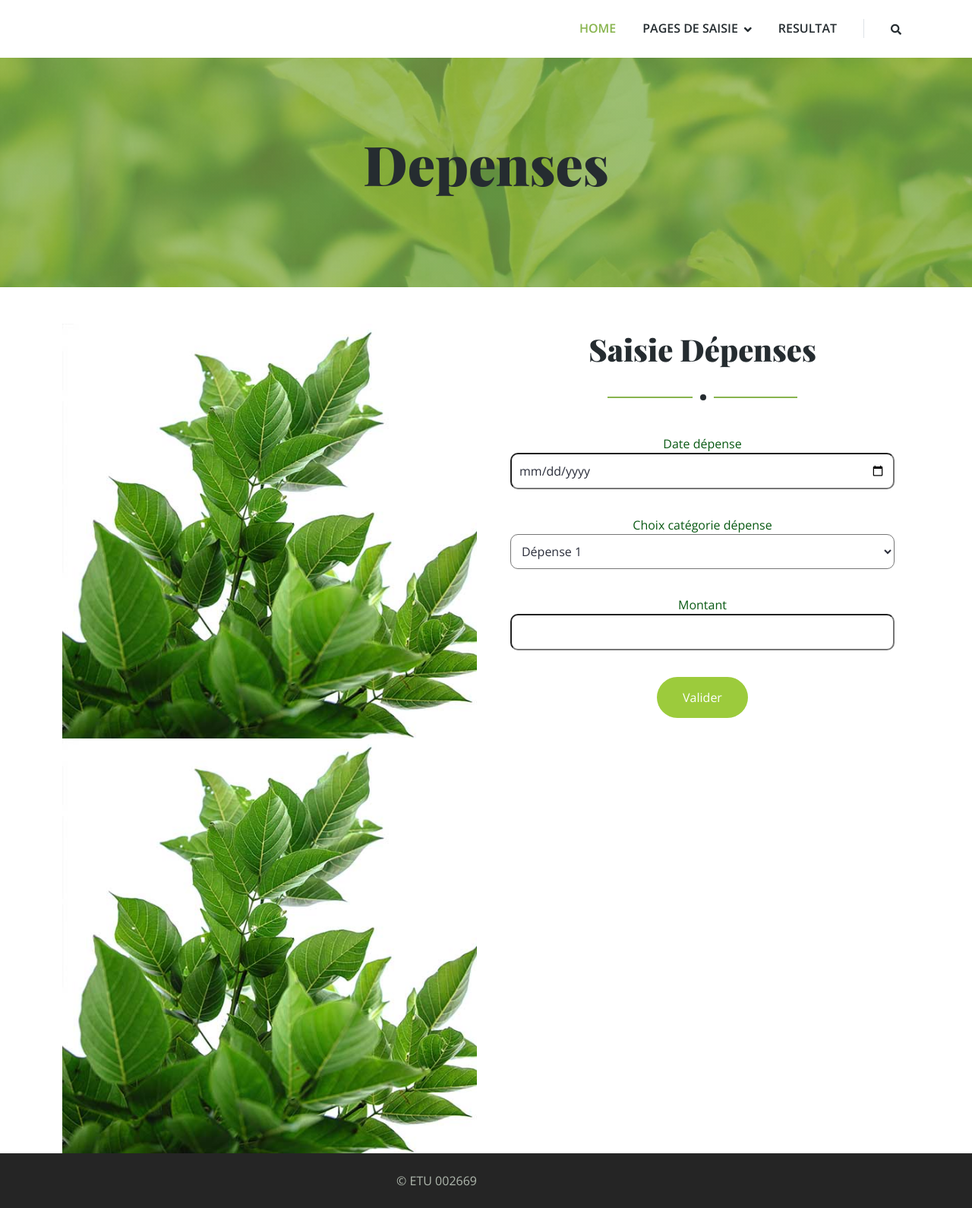
After one commit to Miarantsoo/Exam30h, a PHP site: page /pages/saisie-depense.php in a window 1280 px wide. The commit adds this page. Shown: the whole page at 76% size. Run offline with PHP 8.4, Linux system fonts and the light colour scheme; some libraries are stand-ins or nearby versions.

Commit message:
front-utilisateur

```diff
--- a/assets/css/style-insert.css
+++ b/assets/css/style-insert.css
@@ -14,7 +14,6 @@
     position: relative;
     color: #075811;
     animation: slide-up 0.5s ease;
-    margin-left: 200px;
 }
 
 input, select{
@@ -49,7 +48,7 @@ th {
 }
 
 button{
-    background-color:#85ab37;
+    background-color:#9ccb3c;
     color: #fff;
     padding: 15px 34px;
     margin-left: 10px;
--- /dev/null
+++ b/pages/saisie-depense.php
@@ -0,0 +1,132 @@
+<!DOCTYPE html>
+<html lang="en">
+<head>
+    <meta charset="utf-8">
+    <title>Tea House - Tea Shop Website Template</title>
+    <meta content="width=device-width, initial-scale=1.0" name="viewport">
+    <meta content="" name="keywords">
+    <meta content="" name="description">
+
+    <!-- Favicon -->
+    <link href="../assets/img/favicon.ico" rel="icon">
+
+    <!-- Google Web Fonts -->
+    <link rel="preconnect" href="https://fonts.googleapis.com">
+    <link rel="preconnect" href="https://fonts.gstatic.com" crossorigin>
+    <link href="https://fonts.googleapis.com/css2?family=Open+Sans:wght@400;600&family=Playfair+Display:wght@700;900&display=swap" rel="stylesheet">
+
+    <!-- Icon Font Stylesheet -->
+    <link href="https://cdnjs.cloudflare.com/ajax/libs/font-awesome/5.10.0/css/all.min.css" rel="stylesheet">
+    <link href="https://cdn.jsdelivr.net/npm/bootstrap-icons@1.4.1/font/bootstrap-icons.css" rel="stylesheet">
+
+    <!-- Libraries Stylesheet -->
+    <link href="../assets/lib/animate/animate.min.css" rel="stylesheet">
+    <link href="../assets/lib/owlcarousel/assets/owl.carousel.min.css" rel="stylesheet">
+
+    <!-- Customized Bootstrap Stylesheet -->
+    <link href="../assets/css/bootstrap.min.css" rel="stylesheet">
+
+    <link href="../assets/css/style.css" rel="stylesheet">
+    <link href="../assets/css/style-insert.css" rel="stylesheet">
+
+</head>
+<body>
+    <div class="container-fluid bg-white sticky-top" style="top: -150px;">
+        <div class="container">
+            <nav class="navbar navbar-expand-lg bg-white navbar-light py-2 py-lg-0">
+                <!-- <a href="index.html" class="navbar-brand">
+                    <img class="img-fluid" src="../assets/img/logo.png" alt="Logo">
+                </a> -->
+                <button type="button" class="navbar-toggler ms-auto me-0" data-bs-toggle="collapse" data-bs-target="#navbarCollapse">
+                    <span class="navbar-toggler-icon"></span>
+                </button>
+                <div class="collapse navbar-collapse" id="navbarCollapse">
+                    <div class="navbar-nav ms-auto">
+                        <a href="acceuil-utilisateur.php" class="nav-item nav-link active">Home</a>
+                        <div class="nav-item dropdown">
+                            <a href="#" class="nav-link dropdown-toggle" data-bs-toggle="dropdown">Pages de saisie</a>
+                            <div class="dropdown-menu bg-light rounded-0 m-0">
+                                <a href="saisie-cueillette.php" class="dropdown-item">Cueillettes</a>
+                                <a href="saisie-depense.php" class="dropdown-item">Depenses</a>
+                            </div>
+                        </div>
+                        <a href="#" class="nav-item nav-link">Resultat</a>
+                    </div>
+                    <div class="border-start ps-4 d-none d-lg-block">
+                        <button type="button" class="btn btn-sm p-0"><i class="fa fa-search"></i></button>
+                    </div>
+                </div>
+            </nav>
+        </div>
+    </div>
+
+    <div class="container-fluid page-header py-5 mb-5 wow fadeIn" data-wow-delay="0.1s" style="visibility: visible; animation-delay: 0.1s; animation-name: fadeIn;">
+        <div class="container text-center py-5">
+            <h1 class="display-2 text-dark mb-4  slideInDown">Depenses</h1>
+            <nav aria-label="breadcrumb animated slideInDown">
+            </nav>
+        </div>
+    </div>
+
+<div class="container">
+  <div class="row">
+    <div class="col-lg-6">
+      <img src="../assets/img/article.jpg" class="img-fluid" alt="Image description">
+    </div>
+    <div class="col-lg-6">
+      <div class="form-insert">
+        <div class="section-title text-center mx-auto wow fadeInUp" data-wow-delay="0.1s" style="max-width: 500px; visibility: visible; animation-delay: 0.1s; animation-name: fadeInUp;">
+          <h1 class="display-6">Saisie Dépenses</h1>
+        </div>
+        <form action="#" class="mt-4">
+            <div class="mb-3">
+            <label for="Date">Date dépense</label>
+            <input type="date" id="date" name="date"required>
+        </div>
+
+        <div class="mb-3">
+            <label for="categorie">Choix catégorie dépense</label>
+            <select id="choix-depense" name="choix-depense" required>
+            <option value="depense1">Dépense 1</option>
+            <option value="depense2">Dépense 2</option>
+            </select>
+        </div>
+
+        <div class="mb-3">
+            <label for="montant">Montant</label>
+            <input type="text" id="montant" name="montant" required>
+        </div>
+
+        <button type="submit">Valider</button>
+        </form>
+      </div>
+    </div>
+    <div class="col-lg-6">
+      <img src="../assets/img/article.jpg" class="img-fluid" alt="Image description">
+    </div>
+  </div>
+</div>
+
+    <!-- JavaScript Libraries -->
+    <script src="https://ajax.googleapis.com/ajax/libs/jquery/3.6.1/jquery.min.js"></script>
+    <script src="https://cdn.jsdelivr.net/npm/bootstrap@5.0.0/dist/js/bootstrap.bundle.min.js"></script>
+    <script src="../assets/lib/wow/wow.min.js"></script>
+    <script src="../assets/lib/easing/easing.min.js"></script>
+    <script src="../assets/lib/waypoints/waypoints.min.js"></script>
+    <script src="../assets/lib/owlcarousel/owl.carousel.min.js"></script>
+
+    <!-- Template Javascript -->
+    <script src="../assets/js/main.js"></script>
+</body>
+<footer>
+    <div class="container-fluid copyright py-4">
+        <div class="container">
+            <div class="row">
+                <div class="col-md-6 text-center text-md-end">
+                    © ETU 002669
+                </div>
+            </div>
+        </div>
+    </div>
+</footer>
+</html>
```
Also changed, not shown: pages/acceuil-utilisateur.php (added, +89 -0 lines), pages/saisie-cueillette.php (added, +117 -0 lines).
